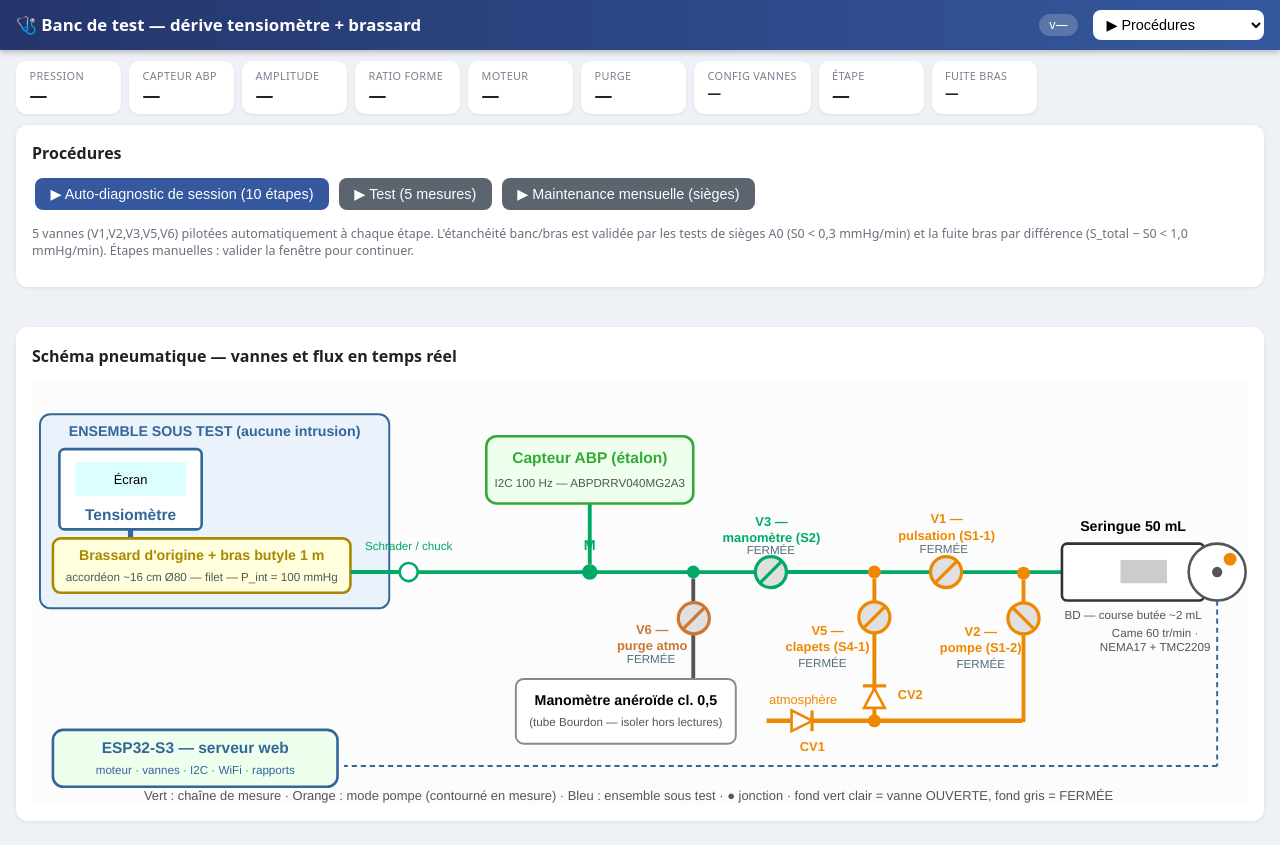
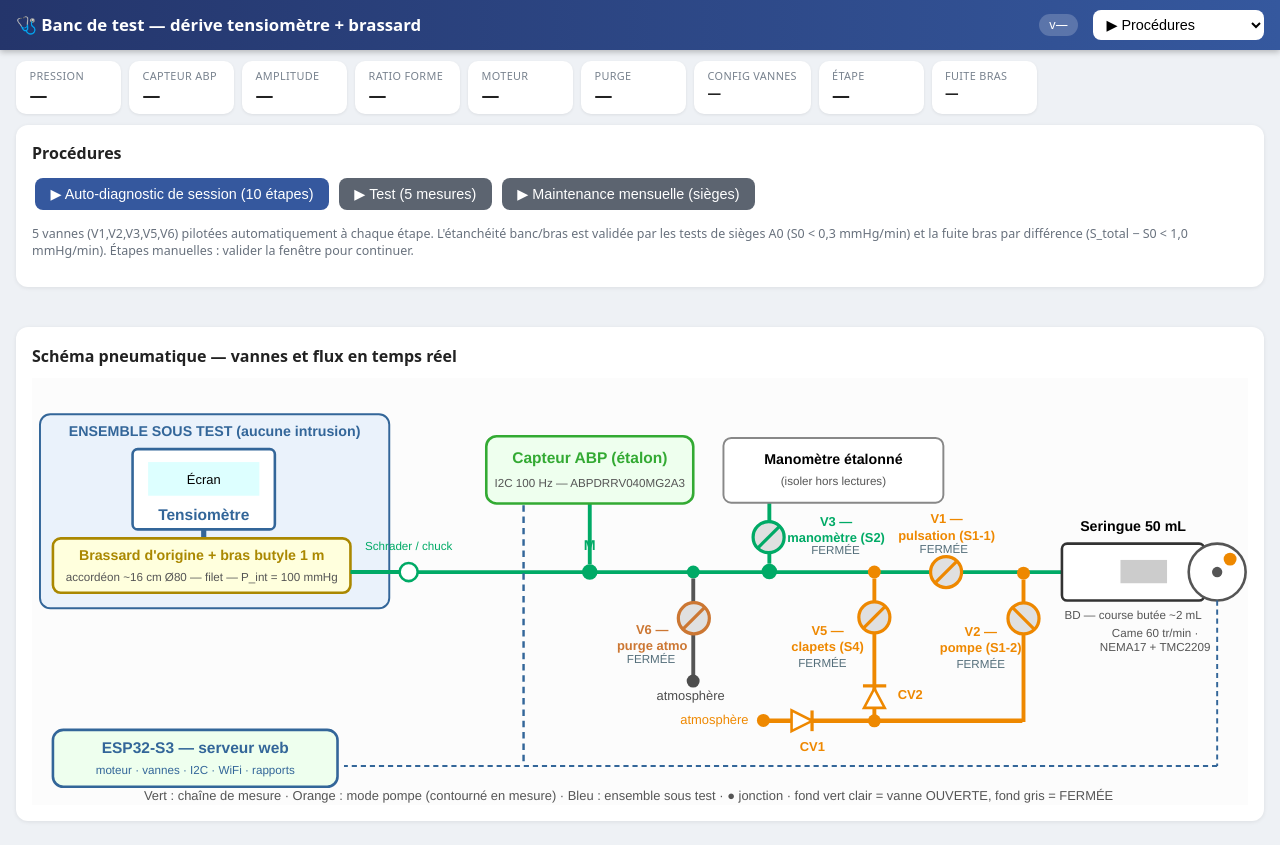
Before and after one commit to Jero6-sw/BloodPressureBench, a plain HTML site: page data/www/index.html in a window 1280 px wide. Drawn offline with Linux system fonts and the light colour scheme; no server answers.

Commit message:
Interface : schema SVG actualise selon architecture_5valves.svg (V3 en derivation vers le manometre, bloc tensiometre recentre, events atmospheres, liaison electrique capteur)

```diff
--- a/data/www/index.html
+++ b/data/www/index.html
@@ -203,19 +203,19 @@
   <svg viewBox="0 0 940 330" xmlns="http://www.w3.org/2000/svg" font-family="Helvetica, Arial, sans-serif" font-size="11">
     <rect x="0" y="0" width="940" height="330" fill="#fcfcfc"/>
 
-    <!-- ============ ENSEMBLE SOUS TEST (bleu, strictement d'origine) ============ -->
+    <!-- ENSEMBLE SOUS TEST (bleu, strictement d'origine) -->
     <rect x="6.17" y="28" width="270" height="150" rx="8" fill="#eaf2fb" stroke="#336699" stroke-width="1.5"/>
     <text x="141.17" y="45" text-anchor="middle" fill="#336699" font-weight="bold" font-size="11">ENSEMBLE SOUS TEST (aucune intrusion)</text>
-    <rect x="21.17" y="55" width="110" height="62" rx="4" fill="#fff" stroke="#336699" stroke-width="2"/>
-    <rect x="33.17" y="65" width="86" height="26" fill="#ddffff"/>
-    <text x="76.17" y="82" text-anchor="middle" font-size="10">Écran</text>
-    <text x="76.17" y="110" text-anchor="middle" fill="#336699" font-weight="bold" font-size="12">Tensiomètre</text>
-    <line x1="76.17" y1="117" x2="76.17" y2="124" stroke="#336699" stroke-width="4"/>
+    <rect x="77.74" y="55" width="110" height="62" rx="4" fill="#fff" stroke="#336699" stroke-width="2"/>
+    <rect x="89.74" y="65" width="86" height="26" fill="#ddffff"/>
+    <text x="132.74" y="82" text-anchor="middle" font-size="10">Écran</text>
+    <text x="132.74" y="110" text-anchor="middle" fill="#336699" font-weight="bold" font-size="12">Tensiomètre</text>
+    <line x1="132.74" y1="117" x2="132.74" y2="124" stroke="#336699" stroke-width="4"/>
     <rect x="16.17" y="124" width="230" height="42" rx="6" fill="#ffffdd" stroke="#aa8800" stroke-width="2"/>
     <text x="131.17" y="141" text-anchor="middle" fill="#aa8800" font-weight="bold" font-size="11">Brassard d'origine + bras butyle 1 m</text>
     <text x="131.17" y="157" text-anchor="middle" font-size="9" fill="#555">accordéon ~16 cm Ø80 — filet — P_int = 100 mmHg</text>
 
-    <!-- Schrader / chuck, puis chaine de mesure (vert) -->
+    <!-- Schrader / chuck puis chaine de mesure (vert) -->
     <line x1="246.17" y1="150" x2="284.17" y2="150" stroke="#00aa66" stroke-width="3"/>
     <circle cx="291.17" cy="150" r="7" fill="#fff" stroke="#00aa66" stroke-width="2"/>
     <text x="291.17" y="133" text-anchor="middle" fill="#00aa66" font-size="9">Schrader / chuck</text>
@@ -236,18 +236,21 @@
     <line x1="502.62" y1="194.73" x2="520.62" y2="176.73" stroke="#cc7733" stroke-width="2.5"/>
     <text x="479.4" text-anchor="middle" fill="#cc7733" font-weight="bold" font-size="10"><tspan x="479.4" y="197.73">V6 —</tspan><tspan x="479.4" y="210.23">purge atmo</tspan></text>
     <text id="vst6" x="478.52" y="220.44" text-anchor="middle" font-size="9" fill="#546e7a">FERMÉE</text>
+    <circle cx="511.09" cy="234.27" r="5" fill="#4d4d4d"/>
+    <text x="482.72" y="248.86" font-size="10" fill="#4d4d4d">atmosphère</text>
 
-    <!-- V3 (in ligne) + manometre aneroide -->
-    <circle id="vsc3" cx="571.17" cy="150" r="12" fill="#e0e0e0" stroke="#00aa66" stroke-width="2.5"/>
-    <line x1="562.17" y1="159" x2="580.17" y2="141" stroke="#00aa66" stroke-width="2.5"/>
-    <text x="571.61" text-anchor="middle" fill="#00aa66" font-weight="bold" font-size="10"><tspan x="571.61" y="114.2">V3 —</tspan><tspan x="571.61" y="126.7">manomètre (S2)</tspan></text>
-    <text id="vst3" x="571.17" y="136.03" text-anchor="middle" font-size="9" fill="#546e7a">FERMÉE</text>
-    <line x1="583.17" y1="150" x2="651.17" y2="150" stroke="#00aa66" stroke-width="3"/>
-    <rect x="374.03" y="232.68" width="170" height="50" rx="6" fill="#fff" stroke="#888" stroke-width="1.5"/>
-    <text x="459.03" y="252.68" text-anchor="middle" font-weight="bold" font-size="11">Manomètre anéroïde cl. 0,5</text>
-    <text x="459.03" y="268.68" text-anchor="middle" font-size="9" fill="#555">(tube Bourdon — isoler hors lectures)</text>
+    <!-- Branche manometre : V3 en derivation verticale -->
+    <circle cx="569.99" cy="149.55" r="6" fill="#00aa66"/>
+    <line x1="569.99" y1="143.55" x2="569.99" y2="96.55" stroke="#00aa66" stroke-width="3"/>
+    <circle id="vsc3" cx="569.43" cy="123.04" r="12" fill="#e0e0e0" stroke="#00aa66" stroke-width="2.5"/>
+    <line x1="560.43" y1="132.04" x2="578.43" y2="114.04" stroke="#00aa66" stroke-width="2.5"/>
+    <text x="621.55" text-anchor="middle" fill="#00aa66" font-weight="bold" font-size="10"><tspan x="621.55" y="114.2">V3 —</tspan><tspan x="621.55" y="126.7">manomètre (S2)</tspan></text>
+    <text id="vst3" x="621.11" y="136.03" text-anchor="middle" font-size="9" fill="#546e7a">FERMÉE</text>
+    <rect x="534.51" y="46.37" width="170" height="50" rx="6" fill="#fff" stroke="#888" stroke-width="1.5"/>
+    <text x="619.51" y="66.37" text-anchor="middle" font-weight="bold" font-size="11">Manomètre étalonné</text>
+    <text x="619.51" y="82.37" text-anchor="middle" font-size="9" fill="#555">(isoler hors lectures)</text>
 
-    <!-- V1 (in ligne) : pulsation directe -->
+    <!-- V1 (en ligne) : pulsation directe -->
     <circle id="vsc1" cx="706.6" cy="150" r="12" fill="#e0e0e0" stroke="#ee8800" stroke-width="2.5"/>
     <line x1="697.6" y1="159" x2="715.6" y2="141" stroke="#ee8800" stroke-width="2.5"/>
     <text x="707.04" text-anchor="middle" fill="#ee8800" font-weight="bold" font-size="10"><tspan x="707.04" y="112.48">V1 —</tspan><tspan x="707.04" y="124.98">pulsation (S1-1)</tspan></text>
@@ -269,7 +272,7 @@
     <line x1="651.17" y1="155" x2="651.17" y2="265" stroke="#ee8800" stroke-width="3"/>
     <circle id="vsc5" cx="651.17" cy="185" r="12" fill="#e0e0e0" stroke="#ee8800" stroke-width="2.5"/>
     <line x1="642.17" y1="194" x2="660.17" y2="176" stroke="#ee8800" stroke-width="2.5"/>
-    <text x="614.99" text-anchor="middle" fill="#ee8800" font-weight="bold" font-size="10"><tspan x="614.99" y="198.67">V5 —</tspan><tspan x="614.99" y="211.17">clapets (S4-1)</tspan></text>
+    <text x="614.99" text-anchor="middle" fill="#ee8800" font-weight="bold" font-size="10"><tspan x="614.99" y="198.67">V5 —</tspan><tspan x="614.99" y="211.17">clapets (S4)</tspan></text>
     <text id="vst5" x="611.01" y="223.59" text-anchor="middle" font-size="9" fill="#546e7a">FERMÉE</text>
     <polygon points="659.17,255 651.17,240 643.17,255" fill="#fff" stroke="#ee8800" stroke-width="2"/>
     <line x1="642.35" y1="238" x2="660.35" y2="238" stroke="#ee8800" stroke-width="2.5"/>
@@ -279,7 +282,8 @@
     <text x="603.17" y="288" text-anchor="middle" font-size="10" fill="#ee8800" font-weight="bold">CV1</text>
     <polygon points="587.17,273 603.17,265 587.17,257" fill="#fff" stroke="#ee8800" stroke-width="2"/>
     <line x1="603" y1="257" x2="603" y2="273" stroke="#ee8800" stroke-width="2.5"/>
-    <text x="569.71" y="252.23" font-size="10" fill="#ee8800">atmosphère</text>
+    <circle cx="565.38" cy="264.7" r="5" fill="#ee8800"/>
+    <text x="501.15" y="267.29" font-size="10" fill="#ee8800">atmosphère</text>
     <circle cx="766.46" cy="150.88" r="5" fill="#ee8800"/>
     <line x1="766.46" y1="155.88" x2="766.46" y2="265.88" stroke="#ee8800" stroke-width="3"/>
     <circle id="vsc2" cx="766.46" cy="185.88" r="12" fill="#e0e0e0" stroke="#ee8800" stroke-width="2.5"/>
@@ -293,6 +297,7 @@
     <text x="126.17" y="306" text-anchor="middle" fill="#336699" font-size="9">moteur · vannes · I2C · WiFi · rapports</text>
     <line x1="916.17" y1="172" x2="916.17" y2="300" stroke="#336699" stroke-width="1.5" stroke-dasharray="4,3"/>
     <line x1="916.17" y1="300" x2="241.17" y2="300" stroke="#336699" stroke-width="1.5" stroke-dasharray="4,3"/>
+    <line x1="379.99" y1="98.33" x2="379.99" y2="298.88" stroke="#336699" stroke-width="1.88" stroke-dasharray="5.01,3.76"/>
 
     <!-- Legende -->
     <text x="461.17" y="326.41" text-anchor="middle" font-size="10" fill="#555">Vert : chaîne de mesure · Orange : mode pompe (contourné en mesure) · Bleu : ensemble sous test · ● jonction · fond vert clair = vanne OUVERTE, fond gris = FERMÉE</text>
```
